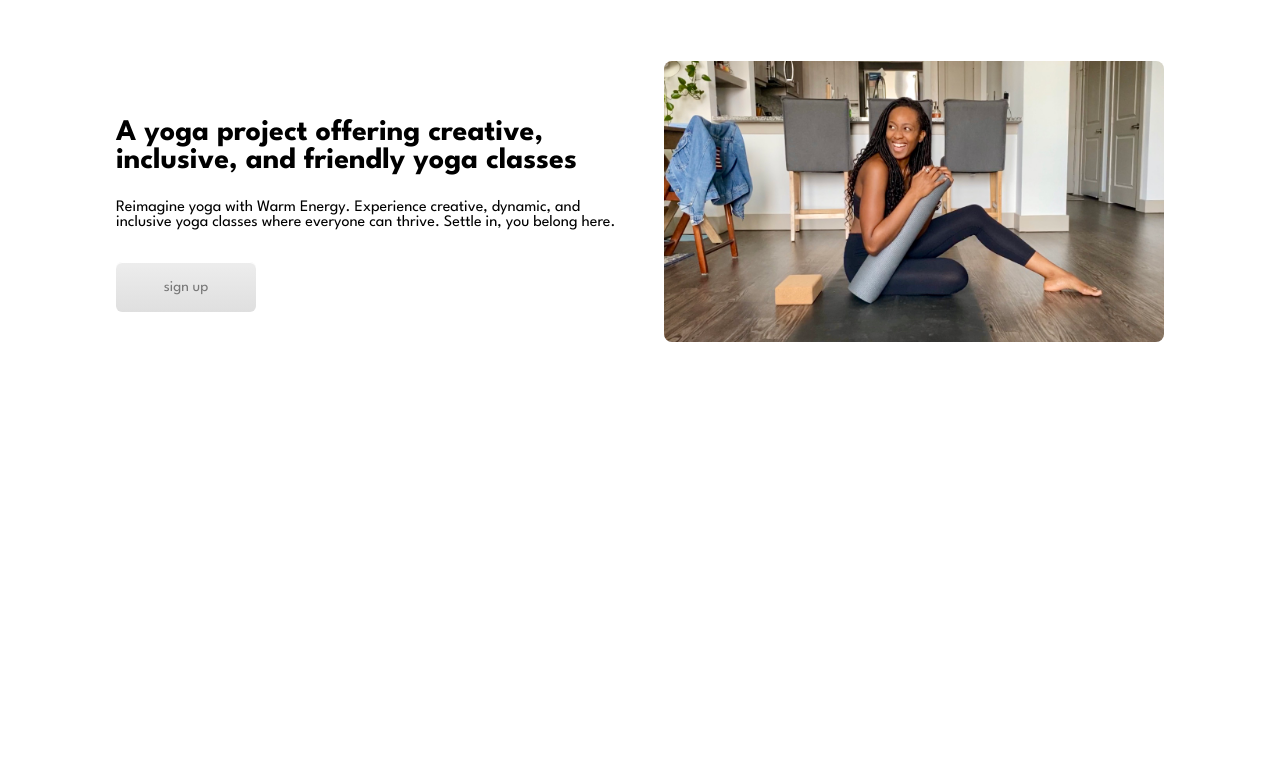
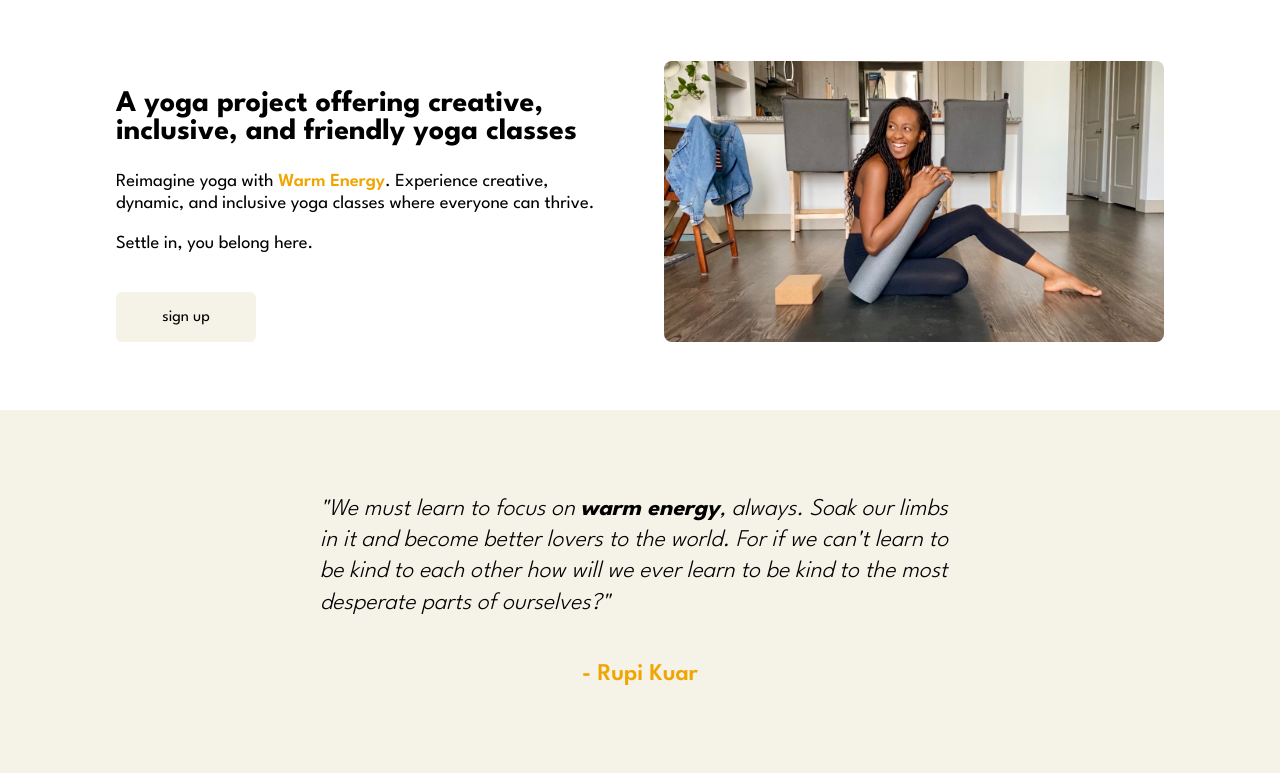
Before and after one commit to danecalifornia/flexboxlandingpage, a plain HTML site: page index.html in a window 1280 px wide. Shown: the part 65-838 px from the top of the page. Before the commit the page ends 800 px from the top, so only its background shows below. Drawn offline with Linux system fonts and the light colour scheme.

Commit message:
quote section initial build, button formatting, text sizing & general formatiing for intro section

```diff
--- a/css/styles.css
+++ b/css/styles.css
@@ -25,23 +25,39 @@ body {
 }
 
 button {
-  font-size: 15px;
+  font-size: 16px;
   font-family: 'League Spartan', sans-serif;
   width: 140px;
   height: 50px;
   border-width: 0px;
-  color: #777777;
-  border-color: #dcdcdc;
+  color: black;
+  border-color: #F5F2E7;
   border-top-left-radius: 6px;
   border-top-right-radius: 6px;
   border-bottom-left-radius: 6px;
   border-bottom-right-radius: 6px;
   box-shadow: inset 0px 1px 0px 0px #ffffff;
-  background: linear-gradient(#ededed, #dfdfdf);
+  background: linear-gradient(#F5F2E7, #F5F2E7);
+  /* Hover CSS Grow */
+  display: inline-block;
+  vertical-align: middle;
+  -webkit-transform: perspective(1px) translateZ(0);
+  transform: perspective(1px) translateZ(0);
+  box-shadow: 0 0 1px rgba(0, 0, 0, 0);
+  -webkit-transition-duration: 0.3s;
+  transition-duration: 0.3s;
+  -webkit-transition-property: transform;
+  transition-property: transform;
 }
 
 button:hover {
-  background: linear-gradient(#dfdfdf, #ededed);
+  color: #F0A500;
+}
+
+/* Hover CSS Grow */
+button:hover, button:focus, button:active {
+  -webkit-transform: scale(1.1);
+  transform: scale(1.1);
 }
 
 h1 {
@@ -57,6 +73,17 @@ header {
   gap: 16em;
 }
 
+span {
+  color: #F0A500;
+  font-weight: 600;
+}
+
+.author {
+  color: #F0A500;
+  font-weight: 600;
+  font-size: 1.5em;
+}
+
 .intropic {
   height: auto;
   width: 500px;
@@ -70,6 +97,7 @@ header {
   padding-top: 4em;
   padding-bottom: 4em;
   gap: 2em;
+  width: 100%;
 }
 
 .left-container {
@@ -84,11 +112,36 @@ header {
 }
 
 .logo {
-  color: #444444;
+  color: black;
 }
 
 .p1 {
+  font-size: 1.15em;
+  line-height: 1.2em;
+}
+
+.p2 {
   margin-bottom: 2em;
+  font-size: 1.15em;
+  line-height: 1.2em;
+}
+
+.quote {
+  width: 50%;
+  font-weight: 300;
+  line-height: 1.3em;
+  font-style: italic;
+}
+
+.quote-section {
+  background-color: #F5F2E7;
+  display: flex;
+  flex-direction: column;
+  justify-content: center;
+  align-items: center;
+  align-content: center;
+  padding-top: 4em;
+  padding-bottom: 4em;
 }
 
 /* Tentative Responsive Media Query for Smartphone/Ipad:
--- a/index.html
+++ b/index.html
@@ -3,6 +3,7 @@
 
 <head>
   <meta charset="utf-8">
+  <meta name="viewport" content="width=device-width, initial-scale=1.0">
   <!-- NOTE: CSS Stylesheet Import -->
   <link rel="stylesheet" href="css/styles.css">
   <!-- NOTE: Google Fonts Import: League Spartan -->
@@ -28,17 +29,24 @@
   <section class="intro-section">
     <div class="left-container">
       <h1>A yoga project offering creative, inclusive, and friendly yoga classes</h1>
-      <p class="p1">Reimagine yoga with Warm Energy. Experience creative,
+      <p class="p1">Reimagine yoga with <span>Warm Energy</span>. Experience creative,
         dynamic, and inclusive yoga classes where everyone can
-        thrive. Settle in, you belong here.</p>
+        thrive. </p>
+      <p class="p2">Settle in, you belong here.</p>
       <button type="button" name="button">sign up</button>
     </div>
     <div class="right-container">
       <img class="intropic" src="images/IMG_5058.jpeg" alt="">
     </div>
   </section>
-
-
+  <!-- NOTE: Quote Section -->
+  <section class="quote-section">
+    <h2 class="quote">"We must learn to focus on <strong>warm energy</strong>, always. Soak our
+      limbs in it and become better lovers to the world.
+      For if we can't learn to be kind to each other how will
+      we ever learn to be kind to the most desperate parts of ourselves?"</h2>
+    <p class="author"> - Rupi Kuar</p>
+  </section>
 
 
 </body>
```
